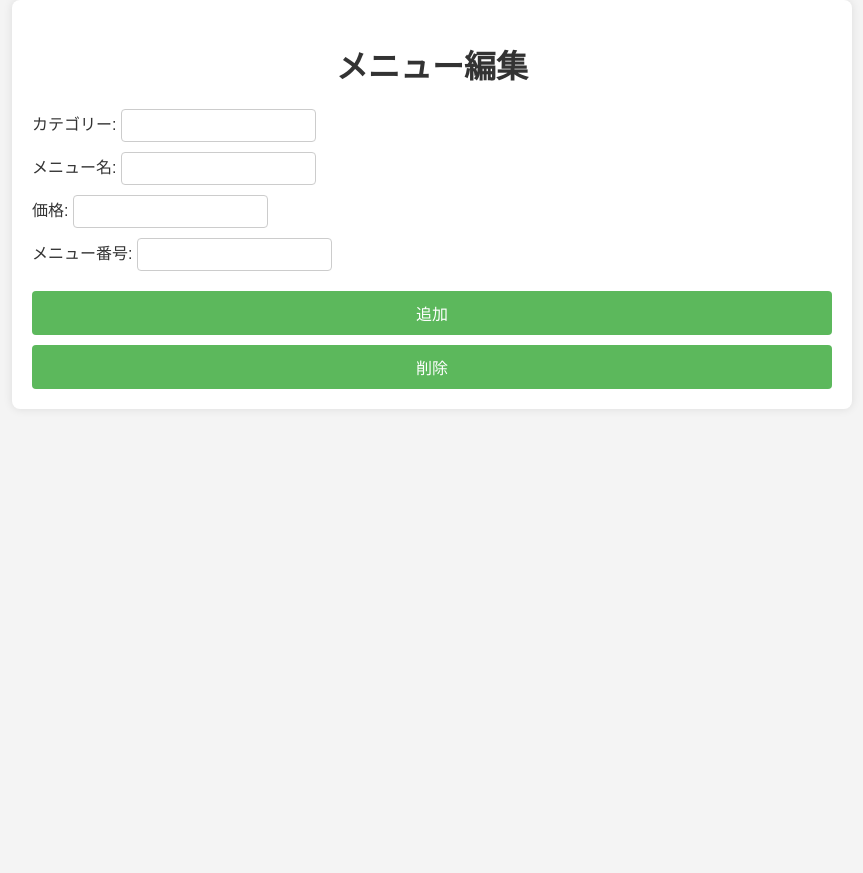
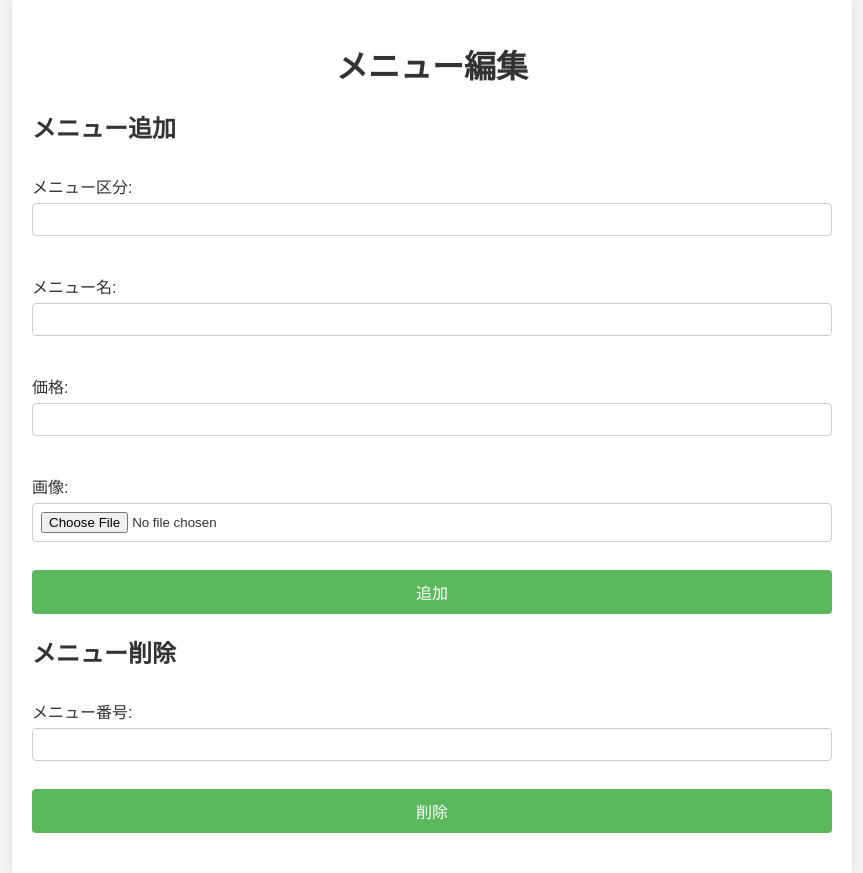
Before and after one commit to yabukilab/shimoda-b, a PHP site: page /edit_menu.php in a window 1280 px wide. Shown: the whole page, without its empty margins (208-1071 px from the left). Before the commit the page ends 389 px from the top, so only its background shows below. Run offline with PHP 8.4, Linux system fonts and the light colour scheme.

Commit message:
ssssssssss

```diff
--- a/htdocs/edit.css
+++ b/htdocs/edit.css
@@ -12,7 +12,6 @@ body {
     padding: 20px;
     background-color: #fff;
     box-shadow: 0 0 10px rgba(0, 0, 0, 0.1);
-    border-radius: 8px;
 }
 
 h1 {
@@ -20,17 +19,15 @@ h1 {
     color: #333;
 }
 
-.error-messages {
+.errors ul {
     color: red;
     list-style-type: none;
     padding: 0;
-    margin-bottom: 20px;
 }
 
-.success-messages {
+.success p {
     color: green;
     text-align: center;
-    margin-bottom: 20px;
 }
 
 .form-container {
@@ -54,7 +51,7 @@ input[type="file"] {
     border-radius: 4px;
 }
 
-button[type="submit"] {
+input[type="submit"] {
     padding: 10px;
     background-color: #5cb85c;
     color: white;
@@ -62,9 +59,8 @@ button[type="submit"] {
     border-radius: 4px;
     cursor: pointer;
     font-size: 16px;
-    margin-top: 10px;
 }
 
-button[type="submit"]:hover {
+input[type="submit"]:hover {
     background-color: #4cae4c;
 }
--- a/htdocs/edit_menu.php
+++ b/htdocs/edit_menu.php
@@ -1,65 +1,61 @@
-<!DOCTYPE html>
-<html lang="ja">
-<head>
-    <meta charset="UTF-8">
-    <meta name="viewport" content="width=device-width, initial-scale=1.0">
-    <title>メニュー編集</title>
-    <link rel="stylesheet" href="edit.css">
-</head>
-<body>
-
-<div class="container">
-    <h1>メニュー編集</h1>
-
 <?php
 require 'db.php';
 
 $errors = [];
-    $messages = [];
+$success = '';
 
-    if ($_SERVER["REQUEST_METHOD"] == "POST") {
-        // メニューの追加処理
-        if (isset($_POST['add'])) {
-            $sort = trim($_POST['sort']);
-            $name = trim($_POST['name']);
-            $price = trim($_POST['price']);
-            $code = trim($_POST['code']);
+// メニュー登録処理
+if ($_SERVER['REQUEST_METHOD'] === 'POST' && isset($_POST['add_menu'])) {
+    $sort = $_POST['sort'] ?? '';
+    $name = $_POST['name'] ?? '';
+    $price = $_POST['price'] ?? '';
+    $image = $_FILES['image']['tmp_name'] ?? '';
 
-            // 入力値の検証
-            if (empty($sort) || !preg_match("/^[a-zA-Z0-9ぁ-んァ-ヶー一-龠]+$/u", $sort)) {
-                $errors[] = "カテゴリーには有効な文字を使用してください。";
-            }
-            if (empty($name) || !preg_match("/^[a-zA-Z0-9ぁ-んァ-ヶー一-龠]+$/u", $name)) {
-                $errors[] = "メニュー名には有効な文字を使用してください。";
-            }
-            if (empty($price) || !is_numeric($price)) {
-                $errors[] = "価格には有効な数字を使用してください。";
-            }
-            if (empty($code) || !preg_match("/^[a-zA-Z0-9]+$/", $code)) {
-                $errors[] = "メニュー番号には有効な文字を使用してください。";
+    // 入力チェック
+    if (empty($sort)) {
+        $errors[] = 'メニュー区分を入力してください。';
+    } elseif (!preg_match("/^[a-zA-Z0-9ぁ-んァ-ヶー一-龠]+$/u", $sort)) {
+        $errors[] = 'メニュー区分には有効な文字を使用してください。';
     }
 
-            // エラーがない場合、データベースに保存
+    if (empty($name)) {
+        $errors[] = 'メニュー名を入力してください。';
+    } elseif (!preg_match("/^[a-zA-Z0-9ぁ-んァ-ヶー一-龠]+$/u", $name)) {
+        $errors[] = 'メニュー名には有効な文字を使用してください。';
+    }
+
+    if (empty($price)) {
+        $errors[] = '価格を入力してください。';
+    } elseif (!is_numeric($price)) {
+        $errors[] = '価格には有効な数字を使用してください。';
+    }
+
+    if (empty($image)) {
+        $errors[] = '画像を選択してください。';
+    }
+
+    // エラーがない場合、データベースに登録
     if (empty($errors)) {
-                try {
-                    $stmt = $pdo->prepare('INSERT INTO menu (sort, name, price, code) VALUES (?, ?, ?, ?)');
-                    $stmt->execute([$sort, $name, $price, $code]);
-                    $messages[] = "メニューが正常に追加されました。";
-                } catch (PDOException $e) {
-                    $errors[] = "データベースエラー: " . htmlspecialchars($e->getMessage());
+        $imageData = file_get_contents($image);
+        $stmt = $pdo->prepare('INSERT INTO menu (sort, name, price, image) VALUES (?, ?, ?, ?)');
+        if ($stmt->execute([$sort, $name, $price, $imageData])) {
+            $success = 'メニューが正常に追加されました。';
+        } else {
+            $errors[] = 'メニューの追加に失敗しました。';
         }
     }
 }
 
-        // メニューの削除処理
-        if (isset($_POST['delete'])) {
-            $code = trim($_POST['code']);
+// メニュー削除処理
+if ($_SERVER['REQUEST_METHOD'] === 'POST' && isset($_POST['delete_menu'])) {
+    $code = $_POST['code'] ?? '';
 
-            // 入力値の検証
-            if (empty($code) || !preg_match("/^[a-zA-Z0-9]+$/", $code)) {
-                $errors[] = "メニュー番号には有効な文字を使用してください。";
+    // 入力チェック
+    if (empty($code)) {
+        $errors[] = 'メニュー番号を入力してください。';
+    } elseif (!preg_match("/^[a-zA-Z0-9]+$/", $code)) {
+        $errors[] = 'メニュー番号には有効な文字を使用してください。';
     } else {
-                try {
         // メニューが存在するか確認
         $stmt = $pdo->prepare('SELECT * FROM menu WHERE code = ?');
         $stmt->execute([$code]);
@@ -68,56 +64,68 @@
         if ($menu) {
             // メニューを削除
             $stmt = $pdo->prepare('DELETE FROM menu WHERE code = ?');
-                        $stmt->execute([$code]);
-                        $messages[] = "メニューが正常に削除されました。";
+            if ($stmt->execute([$code])) {
+                $success = 'メニューが正常に削除されました。';
             } else {
-                        $messages[] = "メニューは既に削除されています。";
+                $errors[] = 'メニューの削除に失敗しました。';
             }
-                } catch (PDOException $e) {
-                    $errors[] = "データベースエラー: " . htmlspecialchars($e->getMessage());
-                }
+        } else {
+            $errors[] = 'メニューは既に削除されています。';
         }
     }
 }
 ?>
 
+<!DOCTYPE html>
+<html lang="ja">
+<head>
+    <meta charset="UTF-8">
+    <title>メニュー編集</title>
+    <link rel="stylesheet" href="edit.css">
+</head>
+<body>
+    <div class="container">
+        <h1>メニュー編集</h1>
+
         <?php if (!empty($errors)): ?>
-        <div class="error-messages">
+            <div class="errors">
+                <ul>
                     <?php foreach ($errors as $error): ?>
-                <p><?php echo htmlspecialchars($error); ?></p>
+                        <li><?php echo htmlspecialchars($error, ENT_QUOTES, 'UTF-8'); ?></li>
                     <?php endforeach; ?>
+                </ul>
             </div>
         <?php endif; ?>
 
-    <?php if (!empty($messages)): ?>
-        <div class="success-messages">
-            <?php foreach ($messages as $message): ?>
-                <p><?php echo htmlspecialchars($message); ?></p>
-            <?php endforeach; ?>
+        <?php if (!empty($success)): ?>
+            <div class="success">
+                <p><?php echo htmlspecialchars($success, ENT_QUOTES, 'UTF-8'); ?></p>
             </div>
         <?php endif; ?>
 
-    <form action="edit_menu.php" method="post">
-        <div>
-            <label for="sort">カテゴリー:</label>
-            <input type="text" id="sort" name="sort" required>
-        </div>
-        <div>
+        <div class="form-container">
+            <h2>メニュー追加</h2>
+            <form action="edit_menu.php" method="post" enctype="multipart/form-data">
+                <label for="sort">メニュー区分:</label>
+                <input type="text" name="sort" id="sort" required><br>
                 <label for="name">メニュー名:</label>
-            <input type="text" id="name" name="name" required>
-        </div>
-        <div>
+                <input type="text" name="name" id="name" required><br>
                 <label for="price">価格:</label>
-            <input type="text" id="price" name="price" required>
-        </div>
-        <div>
-            <label for="code">メニュー番号:</label>
-            <input type="text" id="code" name="code" required>
-        </div>
-        <button type="submit" name="add">追加</button>
-        <button type="submit" name="delete">削除</button>
+                <input type="text" name="price" id="price" required><br>
+                <label for="image">画像:</label>
+                <input type="file" name="image" id="image" required><br>
+                <input type="submit" name="add_menu" value="追加">
             </form>
         </div>
 
+        <div class="form-container">
+            <h2>メニュー削除</h2>
+            <form action="edit_menu.php" method="post">
+                <label for="code">メニュー番号:</label>
+                <input type="text" name="code" id="code" required><br>
+                <input type="submit" name="delete_menu" value="削除">
+            </form>
+        </div>
+    </div>
 </body>
 </html>
```
Lines whose indentation alone changed are shown as unchanged.
